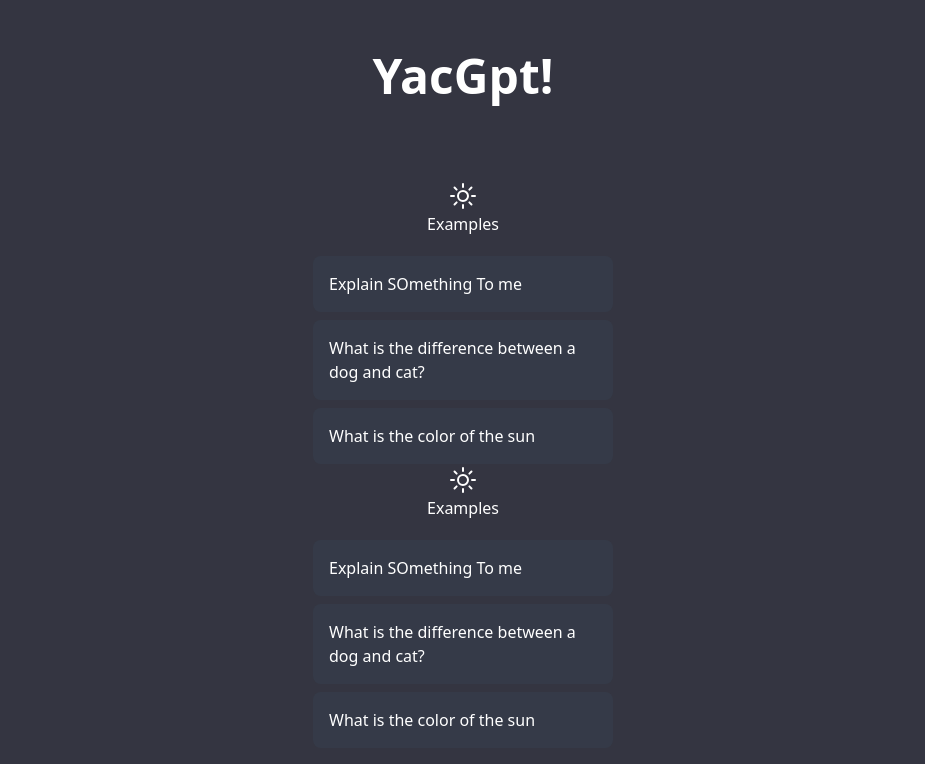
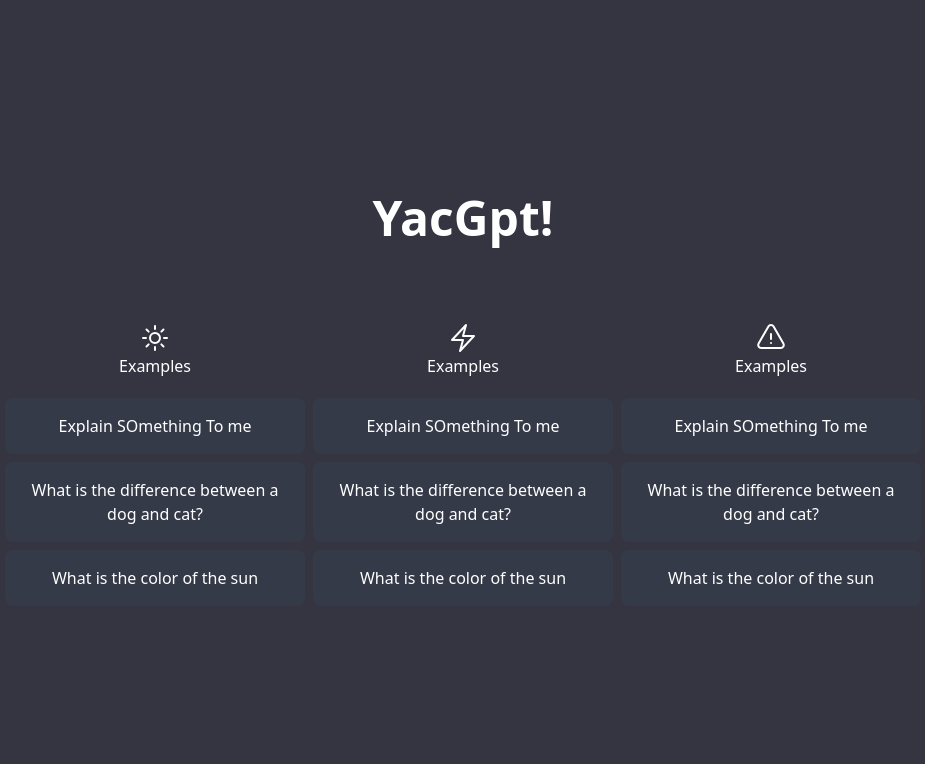
Before and after one commit to YacovKopel/yacGPT, a Next.js app in the folder yacgpt-messenger/: page / in a window 1280 px wide. Shown: the top 764 px of the page, without its empty margins (177-1102 px from the left). Built offline with nearby package versions, Linux system fonts and the light colour scheme.

Commit message:
intial homepage layout complete

```diff
--- a/yacgpt-messenger/app/page.tsx
+++ b/yacgpt-messenger/app/page.tsx
@@ -1,38 +1,55 @@
-import {SunIcon} from "@heroicons/react/24/outline"
+import {
+  SunIcon,
+  ExclamationTriangleIcon,
+  BoltIcon,
+} from "@heroicons/react/24/outline";
 
 function Homepage() {
-    return(
+  return (
     <div className="flex flex-col items-center justify-center h-screen px-2 text-white">
       <h1 className="text-5xl font-bold mb-20">YacGpt!</h1>
-            <div>
+      <div className="flex space-x-2 text-center">
         <div>
           <div className="flex flex-col items-center justify-center mb-5">
-                        <SunIcon className="h-8 w-8"/>
+            <SunIcon className="h-8 w-8" />
             <h2>Examples</h2>
           </div>
           <div className="space-y-2">
             <p className="infoText">Explain SOmething To me</p>
-                        <p className="infoText">What is the difference between a dog and cat?</p>
+            <p className="infoText">
+              What is the difference between a dog and cat?
+            </p>
             <p className="infoText">What is the color of the sun</p>
-
           </div>
         </div>
         <div>
           <div className="flex flex-col items-center justify-center mb-5">
-                        <SunIcon className="h-8 w-8"/>
+            <BoltIcon className="h-8 w-8" />
             <h2>Examples</h2>
           </div>
           <div className="space-y-2">
             <p className="infoText">Explain SOmething To me</p>
-                        <p className="infoText">What is the difference between a dog and cat?</p>
+            <p className="infoText">
+              What is the difference between a dog and cat?
+            </p>
             <p className="infoText">What is the color of the sun</p>
-
           </div>
         </div>
-
+        <div>
+          <div className="flex flex-col items-center justify-center mb-5">
+            <ExclamationTriangleIcon className="h-8 w-8" />
+            <h2>Examples</h2>
+          </div>
+          <div className="space-y-2">
+            <p className="infoText">Explain SOmething To me</p>
+            <p className="infoText">
+              What is the difference between a dog and cat?
+            </p>
+            <p className="infoText">What is the color of the sun</p>
+          </div>
+        </div>
       </div>
     </div>
   );
-
 }
 export default Homepage;
```
Lines whose indentation alone changed are shown as unchanged.
